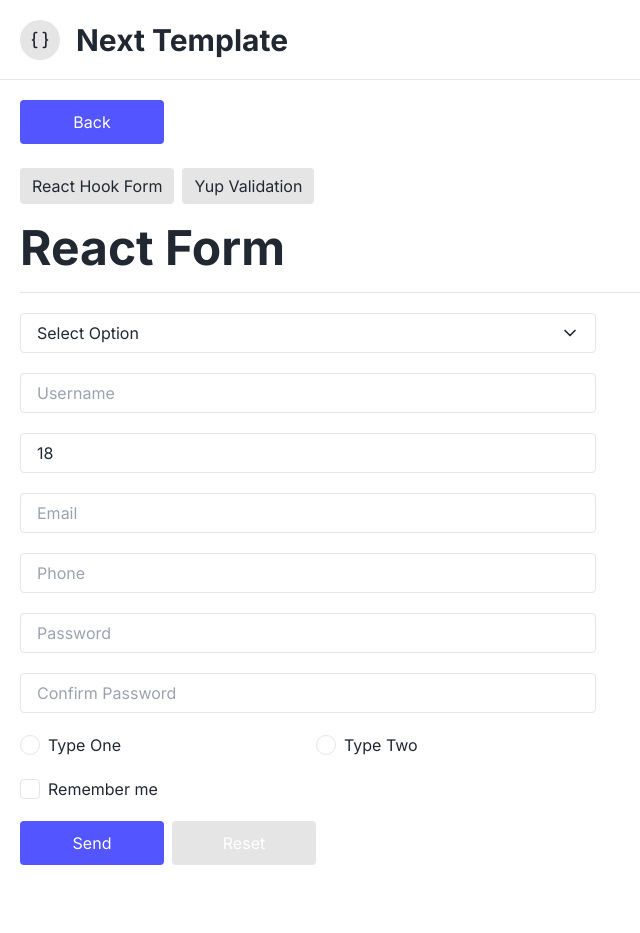
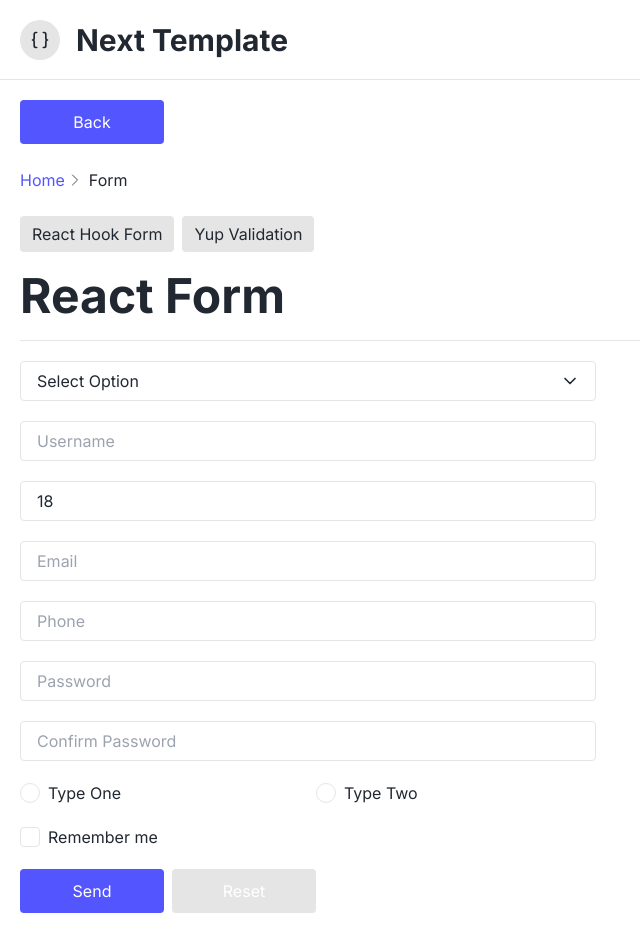
Before and after one commit to dimarogkov/react-template, a React (Create React App) app: page /react-template/form in a window 1280 px wide. Shown: the whole page, without its empty margins (0-640 px from the left). Before the commit the page ends 885 px from the top, so only its background shows below. Built offline with nearby package versions, Linux system fonts and the light colour scheme.

Commit message:
add Breadcrumbs

```diff
--- /dev/null
+++ b/src/components/elements/Breadcrumb.tsx
@@ -0,0 +1,35 @@
+import { Link, useLocation } from 'react-router-dom';
+import { ChevronRight } from 'lucide-react';
+
+type Props = {
+    className?: string;
+};
+
+export const Breadcrumbs: React.FC<Props> = ({ className = '' }) => {
+    const { pathname } = useLocation();
+    const links = pathname.split('/').map((link) => ({
+        id: crypto.randomUUID(),
+        href: `/${link}`,
+        name: link ? `${link.charAt(0).toUpperCase()}${link.slice(1)}` : 'Home',
+    }));
+
+    return (
+        <section className={`relative w-full ${className}`}>
+            <ul className='flex items-center gap-1 w-full'>
+                {links.map(({ id, href, name }, index) => (
+                    <li key={id}>
+                        {links.length - 1 !== index ? (
+                            <Link to={href} className='flex items-center line-clamp-1 hover:underline'>
+                                <span className='line-clamp-1 text-blue'>{name}</span>
+
+                                <ChevronRight className='w-5 min-w-5 h-5 stroke-1 text-black' />
+                            </Link>
+                        ) : (
+                            <span className='line-clamp-1'>{name}</span>
+                        )}
+                    </li>
+                ))}
+            </ul>
+        </section>
+    );
+};
--- a/src/components/elements/index.ts
+++ b/src/components/elements/index.ts
@@ -1,5 +1,6 @@
 import { AddTodo } from './AddTodo';
 import { BackLink } from './BackLink';
+import { Breadcrumbs } from './Breadcrumb';
 import { Form } from './Form';
 import { Header } from './Header';
 import { SearchTodo } from './SearchTodo';
@@ -8,4 +9,4 @@ import { StoreZustand } from './StoreZustand';
 import { ThemeController } from './ThemeController';
 import { Todo } from './Todo';
 
-export { AddTodo, BackLink, Form, Header, SearchTodo, StoreRedux, StoreZustand, ThemeController, Todo };
+export { AddTodo, BackLink, Breadcrumbs, Form, Header, SearchTodo, StoreRedux, StoreZustand, ThemeController, Todo };
--- a/src/components/pages/FormPage.tsx
+++ b/src/components/pages/FormPage.tsx
@@ -1,4 +1,4 @@
-import { BackLink, Form } from '../elements';
+import { BackLink, Breadcrumbs, Form } from '../elements';
 import { Badge, Line, Title } from '../ui';
 
 export const FormPage = () => {
@@ -10,6 +10,8 @@ export const FormPage = () => {
         <section className='relative w-full mb-10 last:mb-0'>
             <div className='w-full'>
                 <BackLink className='mb-6 last:mb-0' />
+
+                <Breadcrumbs className='mb-6 last:mb-0' />
 
                 <div className='flex gap-2 mb-5 last:mb-0'>
                     <Badge>React Hook Form</Badge>
--- a/src/components/pages/ThemePage.tsx
+++ b/src/components/pages/ThemePage.tsx
@@ -1,5 +1,5 @@
 import { EnumTitle } from '../../types/enums';
-import { BackLink, ThemeController } from '../elements';
+import { BackLink, Breadcrumbs, ThemeController } from '../elements';
 import { Badge, Line, Text, Title } from '../ui';
 
 export const ThemePage = () => {
@@ -7,6 +7,8 @@ export const ThemePage = () => {
         <section className='relative w-full mb-10 last:mb-0'>
             <div className='w-full'>
                 <BackLink className='mb-6 last:mb-0' />
+
+                <Breadcrumbs className='mb-6 last:mb-0' />
 
                 <div className='flex gap-2 mb-5 last:mb-0'>
                     <Badge>Next Themes</Badge>
--- a/src/components/pages/TodosPage.tsx
+++ b/src/components/pages/TodosPage.tsx
@@ -2,7 +2,7 @@ import { useMemo, useState } from 'react';
 import { useMutation, useQuery } from '@tanstack/react-query';
 import { createTodo, deleteTodo, getTodos, updateTodo } from '../../services/todos';
 
-import { AddTodo, BackLink, SearchTodo, Todo } from '../elements';
+import { AddTodo, BackLink, Breadcrumbs, SearchTodo, Todo } from '../elements';
 import { Badge, Text, Title } from '../ui';
 
 export const TodosPage = () => {
@@ -68,6 +68,8 @@ export const TodosPage = () => {
                 <div className='w-full mb-5 last:mb-0'>
                     <BackLink className='mb-6 last:mb-0' />
 
+                    <Breadcrumbs className='mb-6 last:mb-0' />
+
                     <div className='flex gap-2 mb-5 last:mb-0'>
                         <Badge>Axios</Badge>
                         <Badge>React Query</Badge>
```
